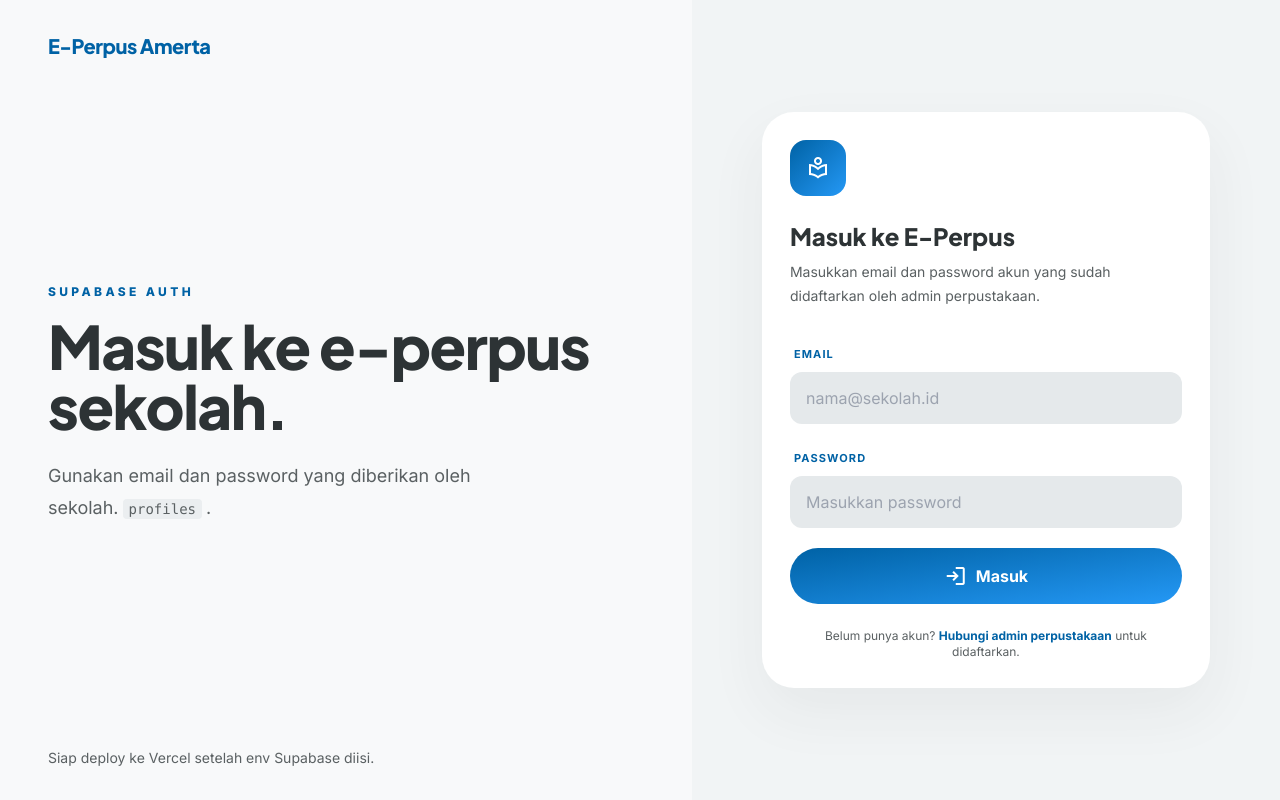
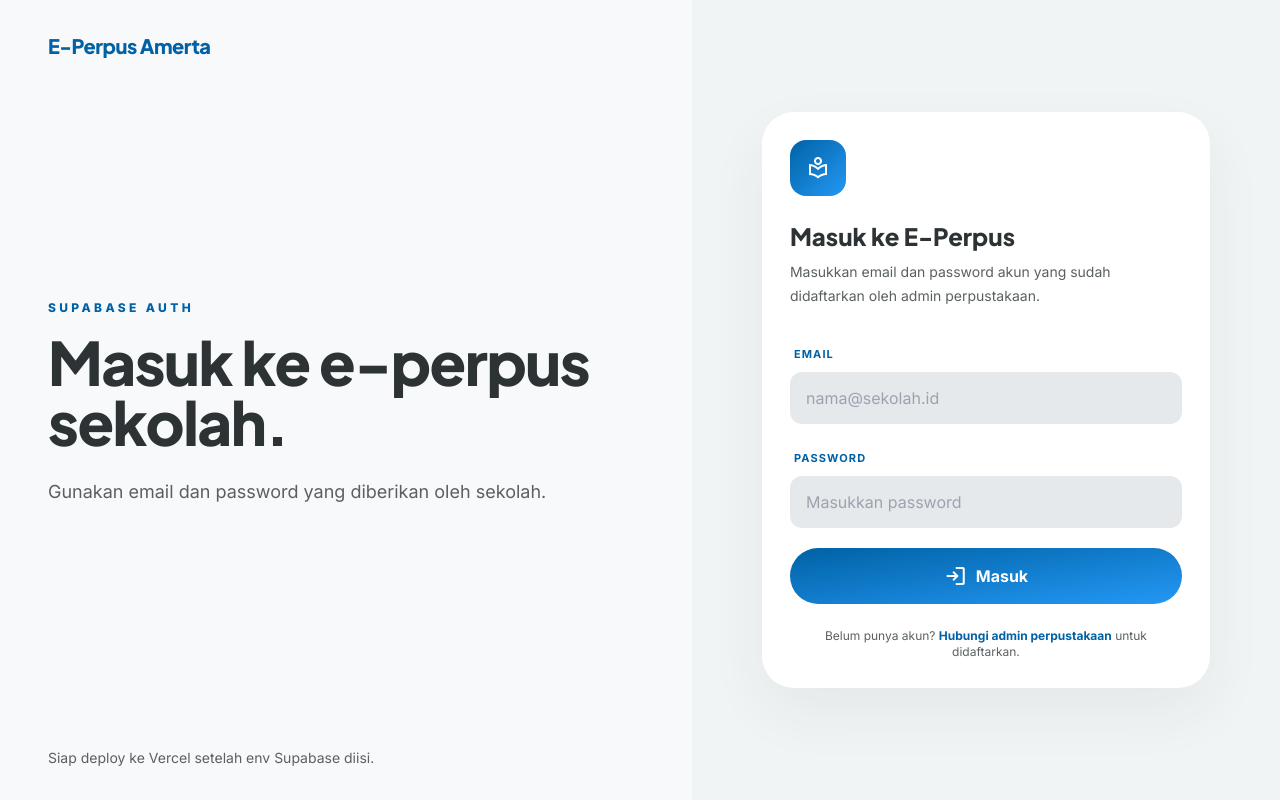
Before and after one commit to nugrohofebri/e-perpus-amerta, a Next.js app: page /login in a window 1280 px wide. Built offline with nearby package versions, Linux system fonts and the light colour scheme; no server answers.

Commit message:
edit login page

```diff
--- a/app/login/page.tsx
+++ b/app/login/page.tsx
@@ -20,7 +20,6 @@ export default async function LoginPage() {
           </h1>
           <p className="mt-6 max-w-xl text-lg leading-8 text-on-surface-variant">
             Gunakan email dan password yang diberikan oleh sekolah.
-            <code className="mx-1 rounded bg-surface-container px-1.5 py-0.5 text-sm">profiles</code>.
           </p>
         </div>
         <p className="text-sm text-on-surface-variant">Siap deploy ke Vercel setelah env Supabase diisi.</p>
```
